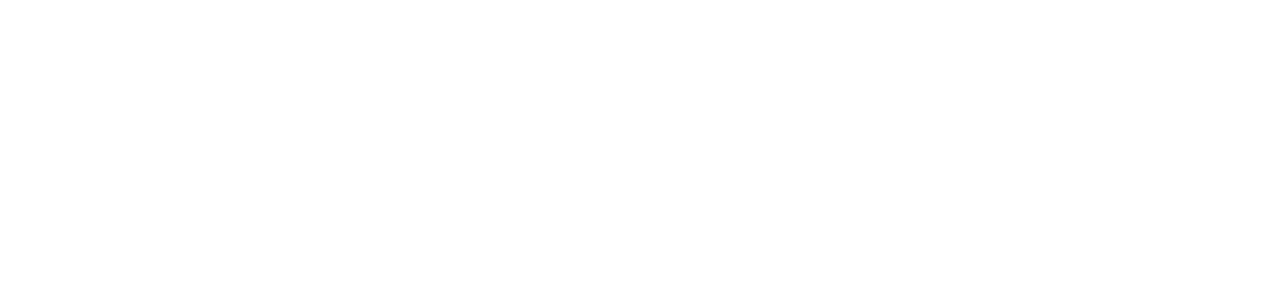
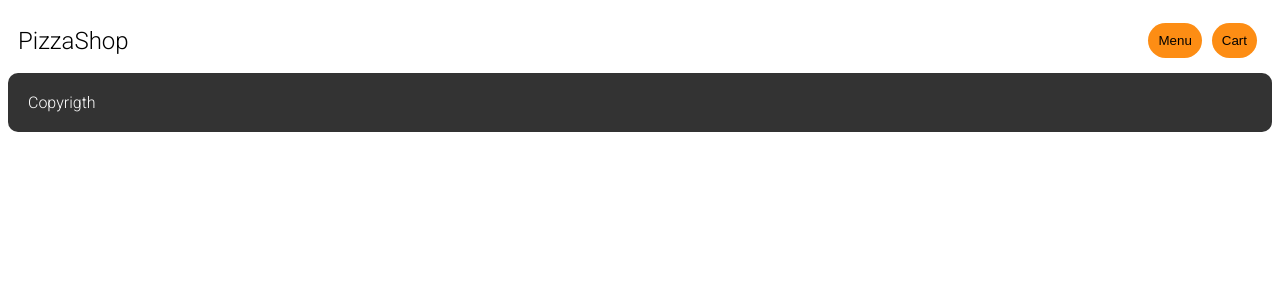
Before and after one commit to MaratSalakh/PizzaShop, a React (Vite) app: page /cart in a window 1280 px wide. Before the commit this address had no page. Shown: the top 300 px of the page. Built offline with nearby package versions, Linux system fonts and the light colour scheme.

Commit message:
add new CartPage.jsx and Cart button in NavBar

```diff
--- a/src/App.jsx
+++ b/src/App.jsx
@@ -1,6 +1,7 @@
 import { BrowserRouter, Routes, Route } from 'react-router-dom'
 import MainPage from './pages/MainPage'
 import MenuPage from './pages/MenuPage'
+import CartPage from './pages/CartPage'
 
 function App() {
 
@@ -10,6 +11,7 @@
       <Routes>
         <Route path='/' element={<MainPage />} />
         <Route path='/shop' element={<MenuPage />} />
+        <Route path='/cart' element={<CartPage />} />
       </Routes>
     </BrowserRouter>
   )
--- a/src/components/NavBar.jsx
+++ b/src/components/NavBar.jsx
@@ -13,6 +13,11 @@
             Menu
           </button>
         </Link>
+        <Link to='/cart'>
+          <button className={styles.button}>
+            Cart
+          </button>
+        </Link>
       </div>
     </div>
   );
--- /dev/null
+++ b/src/pages/CartPage.jsx
@@ -0,0 +1,14 @@
+import NavBar from '../components/NavBar'
+import styles from './MainPage.module.css'
+import Footer from '../components/Footer'
+
+const CartPage = () => {
+  return (
+    <div className={styles.page}>
+      <NavBar></NavBar>
+      <Footer></Footer>
+    </div>
+  )
+};
+
+export default CartPage;
```
Also changed, not shown: src/pages/CartPage.module.css (added).
